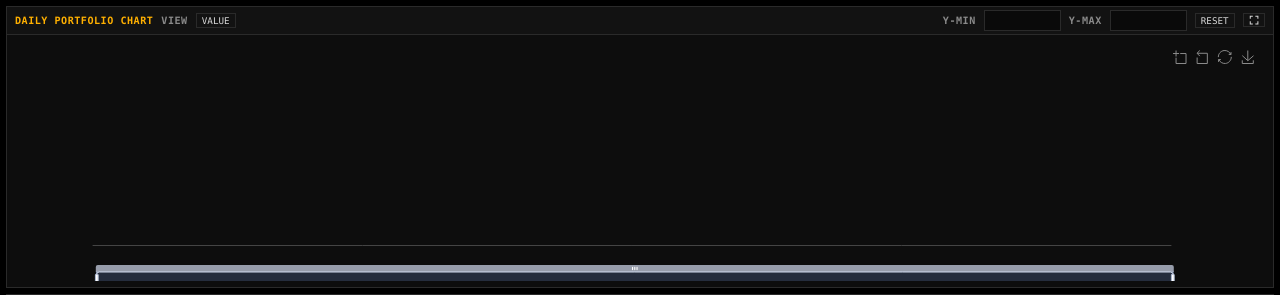
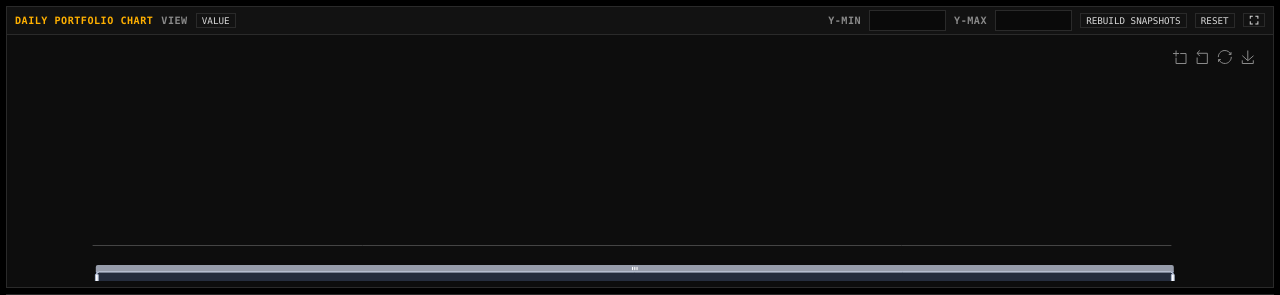
Before and after one commit to andyincubeta/ownasset, a Flask app: page /daily-values in a window 1280 px wide. Shown: the part 34-329 px from the top of the page. Run offline with Flask 3, Linux system fonts and the light colour scheme; data comes from the database, SQL or seed files in the repository; data that the repository does not hold is empty.

Commit message:
feat(snapshots): add rebuild snapshots button to home and daily portfolio charts

```diff
--- a/static/js/common.js
+++ b/static/js/common.js
@@ -255,6 +255,13 @@ function confirmDialog(msg) {
     document.getElementById("cf-yes").onclick = () => { closeModal(); resolve(true); };
     document.getElementById("cf-no").onclick = () => { closeModal(); resolve(false); };
   });
+}
+async function rebuildSnapshots(onDone) {
+  if (!await confirmDialog("Rebuild all snapshots from transactions × price history? " +
+      "This recomputes every daily row.")) return;
+  const res = await api("/api/history/snapshots/rebuild", { method: "POST", body: {} });
+  toast(`rebuilt ${res.rows} snapshot rows`, "ok");
+  if (onDone) onDone();
 }
 
 /* --------------------------------------------------------- row menu ----- */
--- a/static/js/daily_values.js
+++ b/static/js/daily_values.js
@@ -206,13 +206,8 @@ document.getElementById("dv-csv").addEventListener("click", () => {
   const mode = document.getElementById("dv-mode").value;
   window.location = `/api/history/daily-values.csv?mode=${mode}`;
 });
-document.getElementById("dv-rebuild").addEventListener("click", async () => {
-  if (!await confirmDialog("Rebuild all snapshots from transactions × price history? " +
-      "This recomputes every daily row.")) return;
-  const res = await api("/api/history/snapshots/rebuild", { method: "POST", body: {} });
-  toast(`rebuilt ${res.rows} snapshot rows`, "ok");
-  load();
-});
+document.getElementById("dv-rebuild").addEventListener("click", () => rebuildSnapshots(load));
+document.getElementById("dv-chart-rebuild").addEventListener("click", () => rebuildSnapshots(load));
 
 dvChart = mkChart("dv-chart");
 (async () => {
--- a/static/js/dashboard.js
+++ b/static/js/dashboard.js
@@ -404,6 +404,8 @@ async function refreshSeries() {
     chartPrefs.set("dashboard", { idx_base: "" });
     refreshSeries();
   });
+  document.getElementById("series-rebuild").addEventListener("click",
+    () => rebuildSnapshots(refreshSeries));
   document.getElementById("series-reset").addEventListener("click", () => {
     document.getElementById("y-min").value = "";
     document.getElementById("y-max").value = "";
--- a/templates/daily_values.html
+++ b/templates/daily_values.html
@@ -17,6 +17,7 @@
       <label class="dim">VS</label>
       <span id="dv-indices" style="display:contents"></span>
       </span>
+      <button class="mini" id="dv-chart-rebuild" title="rebuild snapshots from transactions × price history">REBUILD SNAPSHOTS</button>
       <button class="mini" id="dv-reset" title="reset zoom and y range">RESET</button>
       <button class="mini icon-btn" data-fullscreen-chart="dv-chart" title="fullscreen"><svg viewBox="0 0 16 16" fill="none" stroke="currentColor" stroke-width="1.6"><path d="M6 2H2v4M10 2h4v4M6 14H2v-4M10 14h4v-4"/></svg></button>
     </div>
--- a/templates/index.html
+++ b/templates/index.html
@@ -58,6 +58,7 @@
           <label class="dim">VS</label>
           <span id="dash-indices" style="display:contents"></span>
           </span>
+          <button class="mini" id="series-rebuild" title="rebuild snapshots from transactions × price history">REBUILD SNAPSHOTS</button>
           <button class="mini" id="series-reset" title="reset zoom and y range">RESET</button>
           <button class="mini icon-btn" data-fullscreen-chart="chart-series" title="fullscreen"><svg viewBox="0 0 16 16" fill="none" stroke="currentColor" stroke-width="1.6"><path d="M6 2H2v4M10 2h4v4M6 14H2v-4M10 14h4v-4"/></svg></button>
         </div>
```
Also changed, not shown: README.md, images/img_rebuildSnapshots.png (added).
